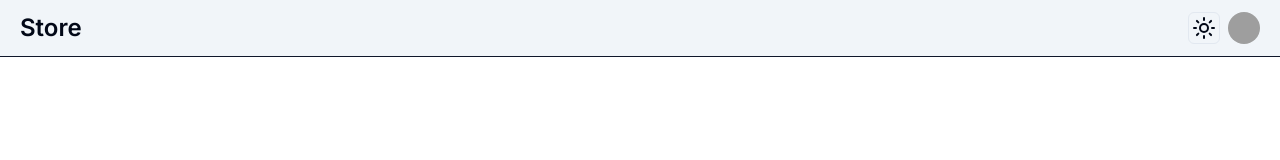
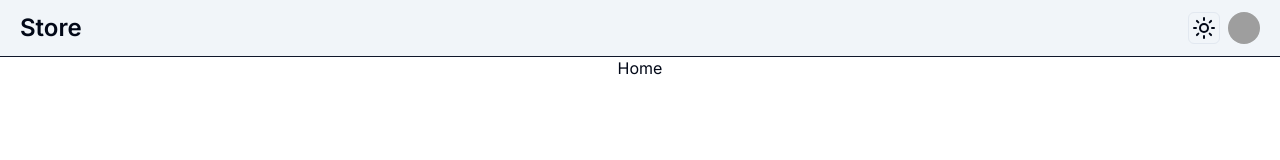
Before and after one commit to daniellp99/product_frontend, a Next.js app: page / in a window 1280 px wide. Shown: the top 160 px of the page. Built offline with nearby package versions, Linux system fonts and the light colour scheme; grey boxes are pictures that could not be loaded.

Commit message:
feat:  add store page

```diff
--- a/src/app/page.tsx
+++ b/src/app/page.tsx
@@ -1,7 +1,7 @@
-import Image from "next/image";
-
 export default function Home() {
   return (
-    <main className="flex min-h-screen flex-col items-center justify-between p-24"></main>
+    <main className="flex min-h-screen flex-col items-center justify-between pt-14">
+      <p>Home</p>
+    </main>
   );
 }
--- /dev/null
+++ b/src/app/store/layout.tsx
@@ -0,0 +1,14 @@
+import SideBar from "@/components/SideBar";
+
+export default function StoreLayout({
+  children,
+}: {
+  children: React.ReactNode;
+}) {
+  return (
+    <section>
+      <SideBar className="hidden lg:block fixed top-0 left-0 w-52 h-screen pt-10 border-r" />
+      {children}
+    </section>
+  );
+}
--- /dev/null
+++ b/src/app/store/page.tsx
@@ -0,0 +1,9 @@
+import React from "react";
+
+export default function StorePage() {
+  return (
+    <main className="p-14 sm:ml-64">
+      <p>Store</p>
+    </main>
+  );
+}
```
